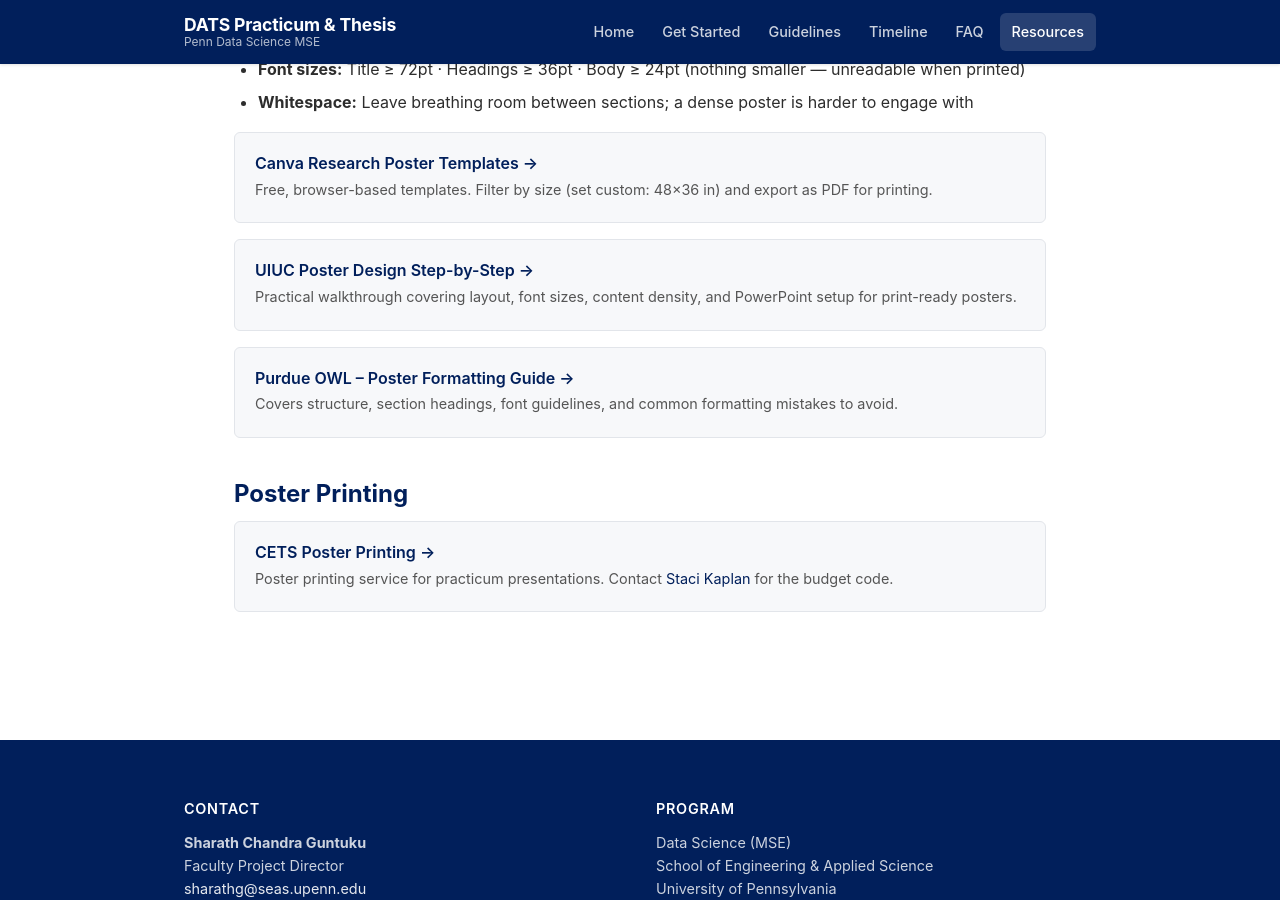
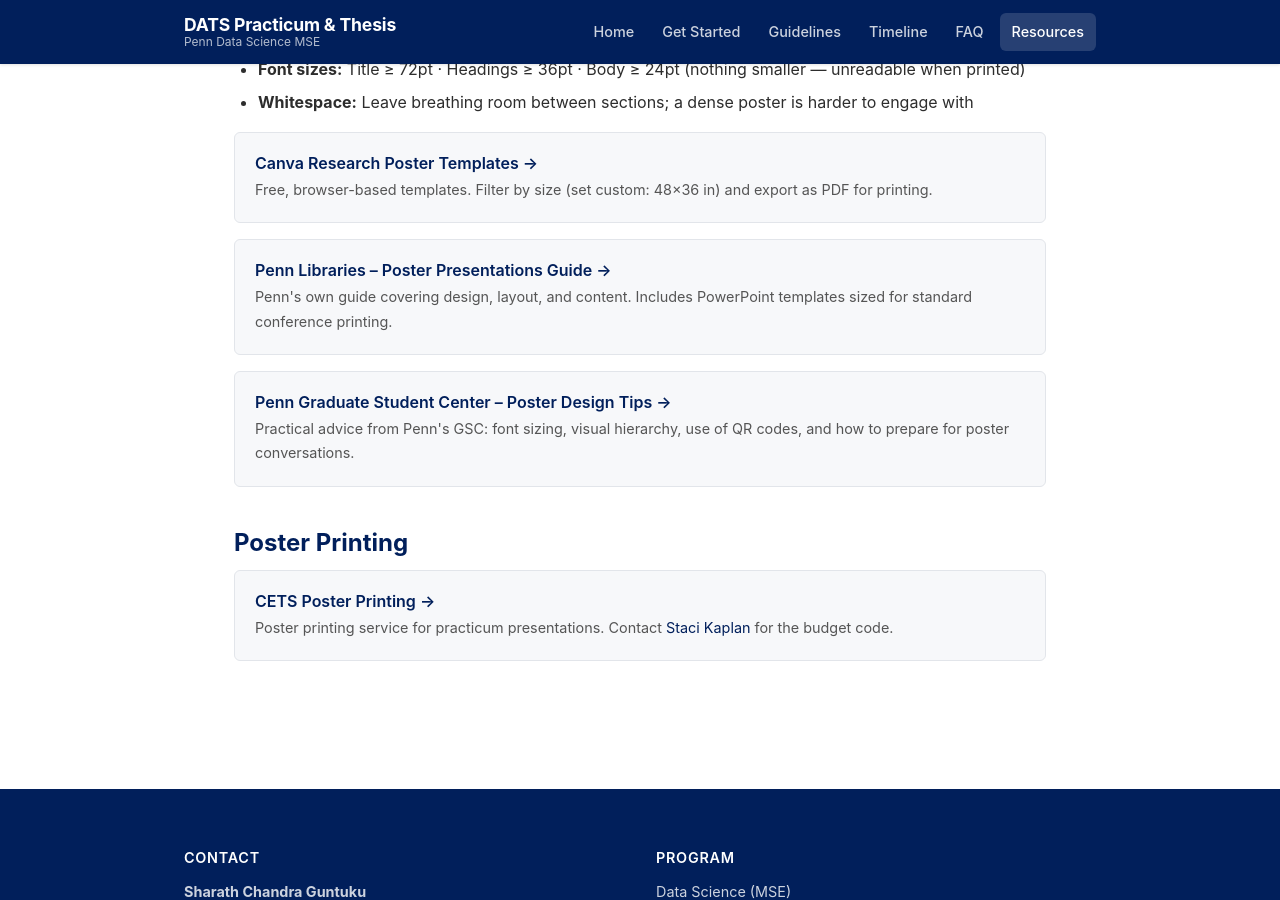
Before and after one commit to chandrasg/dats-projects, a Jekyll site: the page built from pages/resources.md, in a window 1280 px wide and 900 px high, scrolled down 1630 px. Built offline with Jekyll 4.4.1, drawn with Linux system fonts in a browser that asks for light colours.

Commit message:
Replace external poster guides with Penn-specific resources
Swap UIUC and Purdue OWL links for Penn Libraries poster guide and
Penn Graduate Student Center poster design tips.

Co-Authored-By: Claude Opus 4.6 <noreply@anthropic.com>

```diff
--- a/pages/resources.md
+++ b/pages/resources.md
@@ -75,13 +75,13 @@ Practicum students present a research poster at DATS Presentation Day. There is
 </div>
 
 <div class="resource-card">
-<h4><a href="https://guides.library.illinois.edu/poster/stepbystep" target="_blank">UIUC Poster Design Step-by-Step &rarr;</a></h4>
-<p>Practical walkthrough covering layout, font sizes, content density, and PowerPoint setup for print-ready posters.</p>
+<h4><a href="https://guides.library.upenn.edu/poster-presentation" target="_blank">Penn Libraries – Poster Presentations Guide &rarr;</a></h4>
+<p>Penn's own guide covering design, layout, and content. Includes PowerPoint templates sized for standard conference printing.</p>
 </div>
 
 <div class="resource-card">
-<h4><a href="https://owl.purdue.edu/owl/general_writing/common_writing_assignments/research_posters/research_poster_formatting.html" target="_blank">Purdue OWL – Poster Formatting Guide &rarr;</a></h4>
-<p>Covers structure, section headings, font guidelines, and common formatting mistakes to avoid.</p>
+<h4><a href="https://gsc.upenn.edu/research-poster-design-tips" target="_blank">Penn Graduate Student Center – Poster Design Tips &rarr;</a></h4>
+<p>Practical advice from Penn's GSC: font sizing, visual hierarchy, use of QR codes, and how to prepare for poster conversations.</p>
 </div>
 
 ## Poster Printing
```
